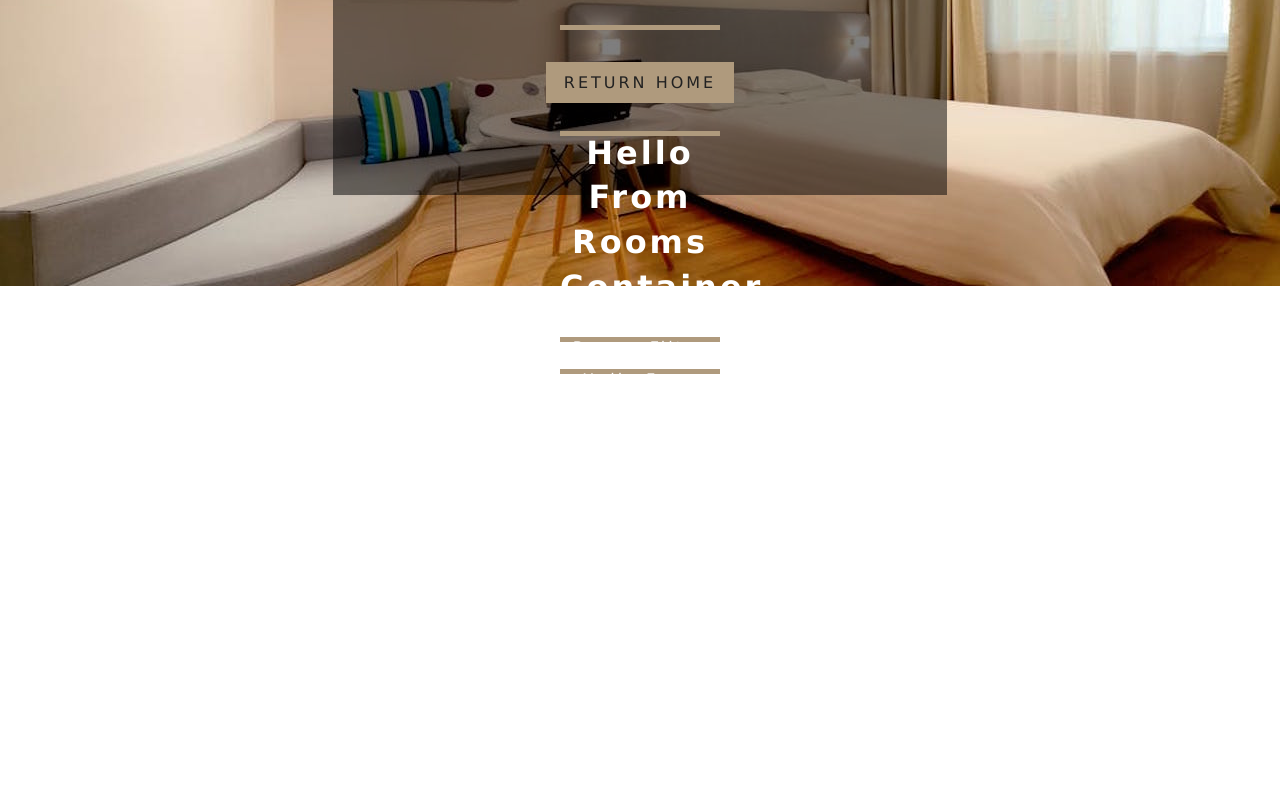
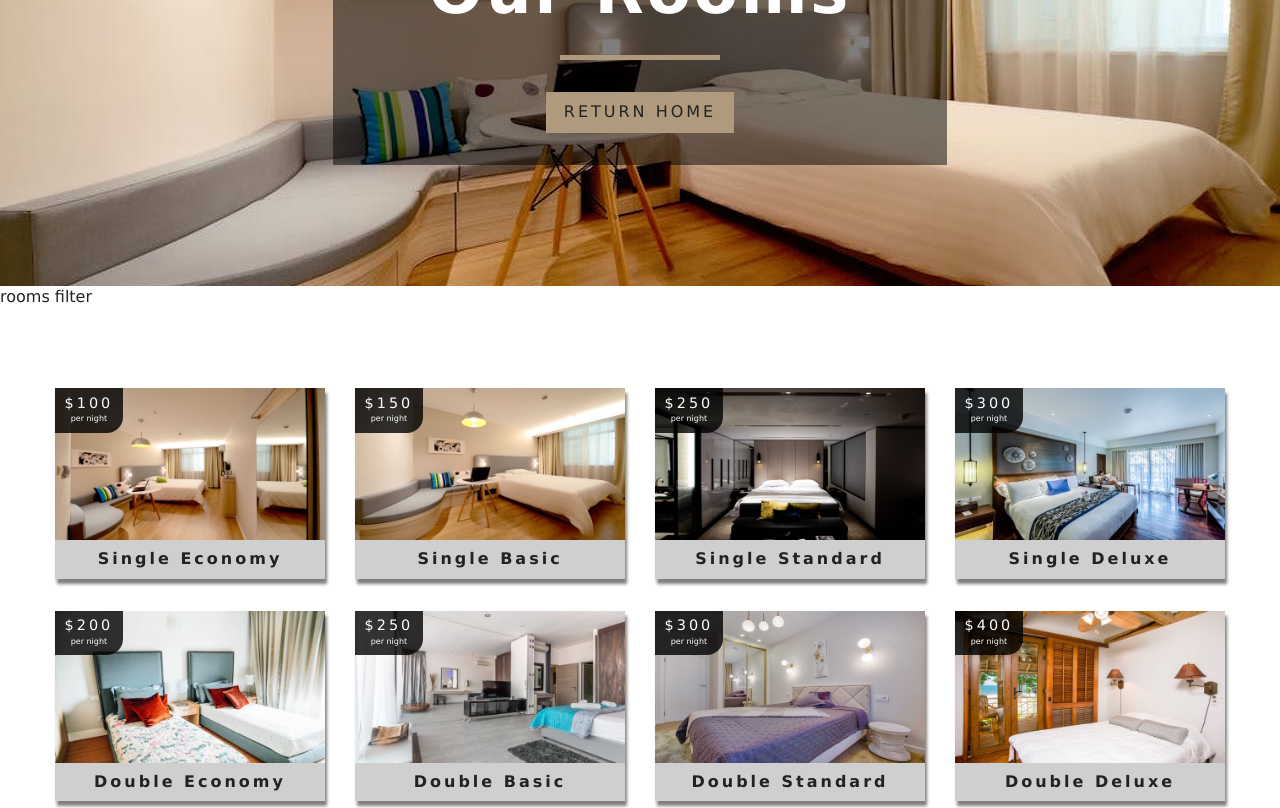
Before and after one commit to francis-mwas/ReactootelApp, a React (Create React App) app: page /rooms in a window 1280 px wide. Shown: the part 260-1068 px from the top of the page. Before the commit the page ends 800 px from the top, so only its background shows below. Built offline with nearby package versions, Linux system fonts and the light colour scheme.

Commit message:
Finished creating rooms section

```diff
--- a/src/components/RoomContainer.js
+++ b/src/components/RoomContainer.js
@@ -1,14 +1,50 @@
 import React from 'react'
 import RoomsFilter from './RoomsFilter';
 import RoomsList from "./RoomsList";
+import {withRoomConsumer} from "../context";
+import Loading from "./Loading";
 
- function RoomContainer() {
-    return (
-        <div>
-            <h2>Hello from rooms container</h2>
-            <RoomsFilter />
-            <RoomsList />
-        </div>
-    )
+
+function RoomContainer({context}){
+    const { loading, sortedRooms, rooms } = context;
+     if(loading){
+         return <Loading />
+        }
+        return(
+            <div>
+                <RoomsFilter rooms={rooms}/>
+                <RoomsList rooms={sortedRooms} />
+            </div>
+        )
 }
-export default RoomContainer;
+export default withRoomConsumer(RoomContainer);
+
+
+// import React from 'react'
+// import RoomsFilter from './RoomsFilter';
+// import RoomsList from "./RoomsList";
+// import {RoomConsumer} from "../context";
+// import Loading from "./Loading";
+
+//  function RoomContainer() {
+//     return (
+    // first way of accessing context without using HOC
+//         <RoomConsumer>
+//             {
+//             (value) =>{
+//                 const {loading, sortedRooms, rooms} = value;
+//                 if(loading){
+//                     return <Loading />
+//                 }
+//                     return(
+//                     <div>
+//                         <RoomsFilter rooms={rooms}/>
+//                         <RoomsList rooms={sortedRooms} />
+//                     </div>
+//                     )
+//                 }
+//             }
+//         </RoomConsumer>
+//     )
+// }
+// export default RoomContainer;
--- a/src/components/RoomsList.js
+++ b/src/components/RoomsList.js
@@ -1,10 +1,22 @@
-import React from 'react'
+import React from "react";
+import Room from "./Room";
+const RoomsList = ({ rooms }) => {
+  if (rooms.length === 0) {
+    return (
+      <div className="empty-search">
+        <h3>unfortunately no rooms matched your search parameters</h3>
+      </div>
+    );
+  }
+  return (
+    <section className="roomslist">
+      <div className="roomslist-center">
+        {rooms.map(item => {
+          return <Room key={item.id} room={item} />;
+        })}
+      </div>
+    </section>
+  );
+};
 
-function RoomsList() {
-    return (
-        <div>
-            hello from room list
-        </div>
-    )
-}
 export default RoomsList;
--- a/src/context.js
+++ b/src/context.js
@@ -56,4 +56,15 @@
 
 const RoomConsumer = RoomContext.Consumer;
 
+// using HOC to access context in functional component
+export function withRoomConsumer(Component){
+    return function(props){
+        return (
+            <RoomConsumer>
+                {value=> <Component {...props} context={value}/>}
+            </RoomConsumer>
+        )
+    }
+}
+
 export { RoomProvider, RoomConsumer, RoomContext };
--- a/src/pages/Rooms.js
+++ b/src/pages/Rooms.js
@@ -5,12 +5,17 @@
 import RoomContainer from '../components/RoomContainer';
 
 function Rooms() {
-    return <Hero hero="roomsHero">
-        <Banner title="our rooms">
-        <Link to="/" className="btn-primary">return home</Link>
+    return (
+    <>
+        <Hero hero="roomsHero">
+            <Banner title="our rooms">
+            <Link to="/" className="btn-primary">return home</Link>
+            </Banner>
+        </Hero>
         <RoomContainer />
-        </Banner>
-    </Hero>
+    </>
+    )
+
 }
 
 export default Rooms;
```
